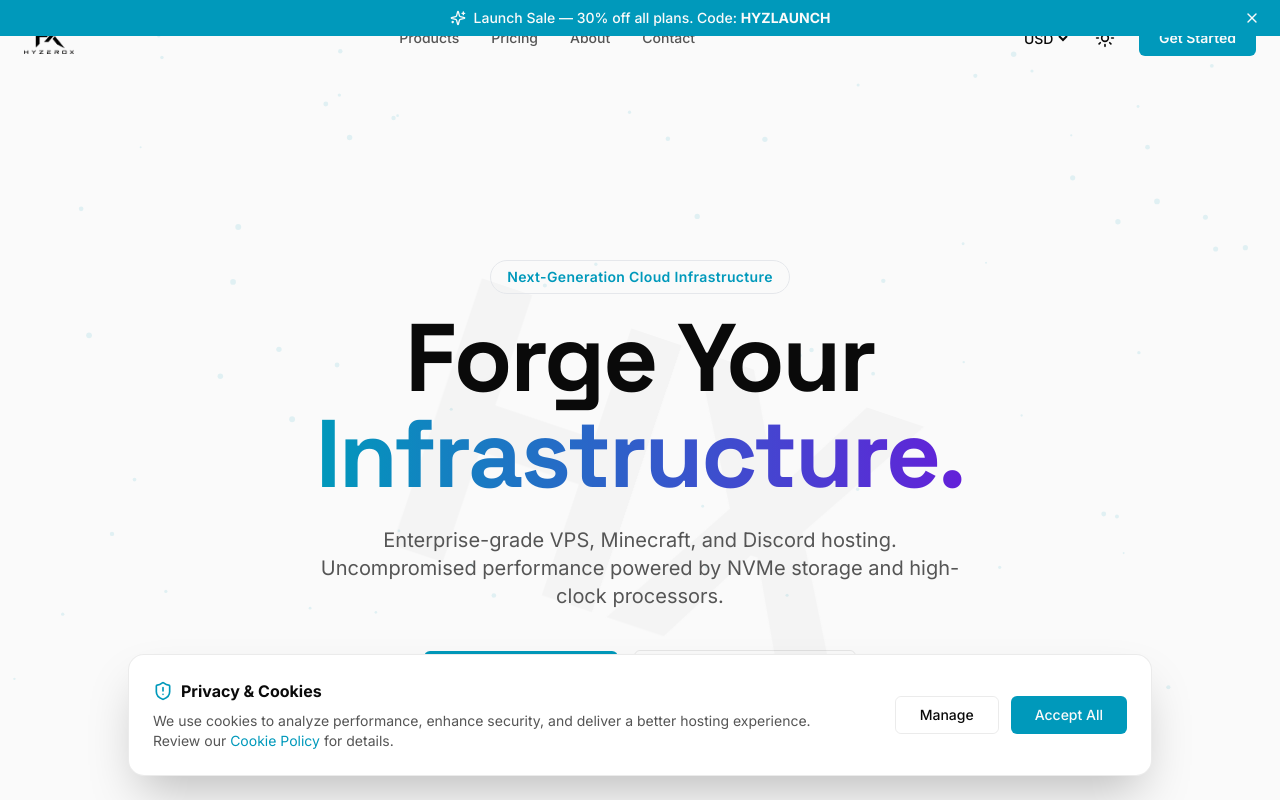
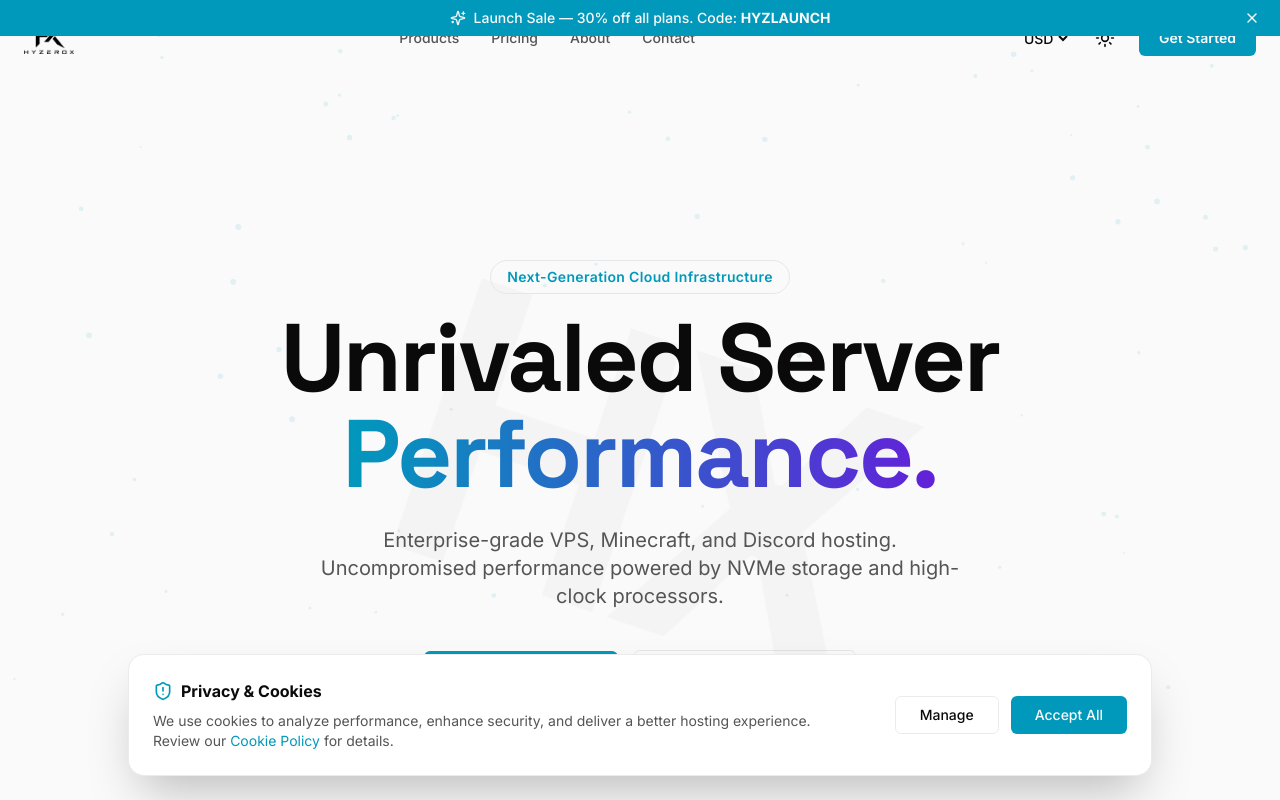
Before and after one commit to Zentrix-Dev/HyzerOX, a Next.js app: page / in a window 1280 px wide. Shown: the top 800 px of the page. Built offline with nearby package versions, Linux system fonts and the light colour scheme.

Commit message:
Update page.tsx

```diff
--- a/app/page.tsx
+++ b/app/page.tsx
@@ -38,9 +38,9 @@
           </motion.div>
 
           <motion.h1 variants={itemVariants} className="font-heading text-5xl md:text-7xl lg:text-8xl font-bold mb-6 text-textMain tracking-tight">
-            Forge Your <br className="hidden md:block" />
+            Unrivaled Server <br className="hidden md:block" />
             <span className="text-transparent bg-clip-text bg-gradient-to-r from-primary to-secondary">
-              Infrastructure.
+              Performance.
             </span>
           </motion.h1>
 
```
